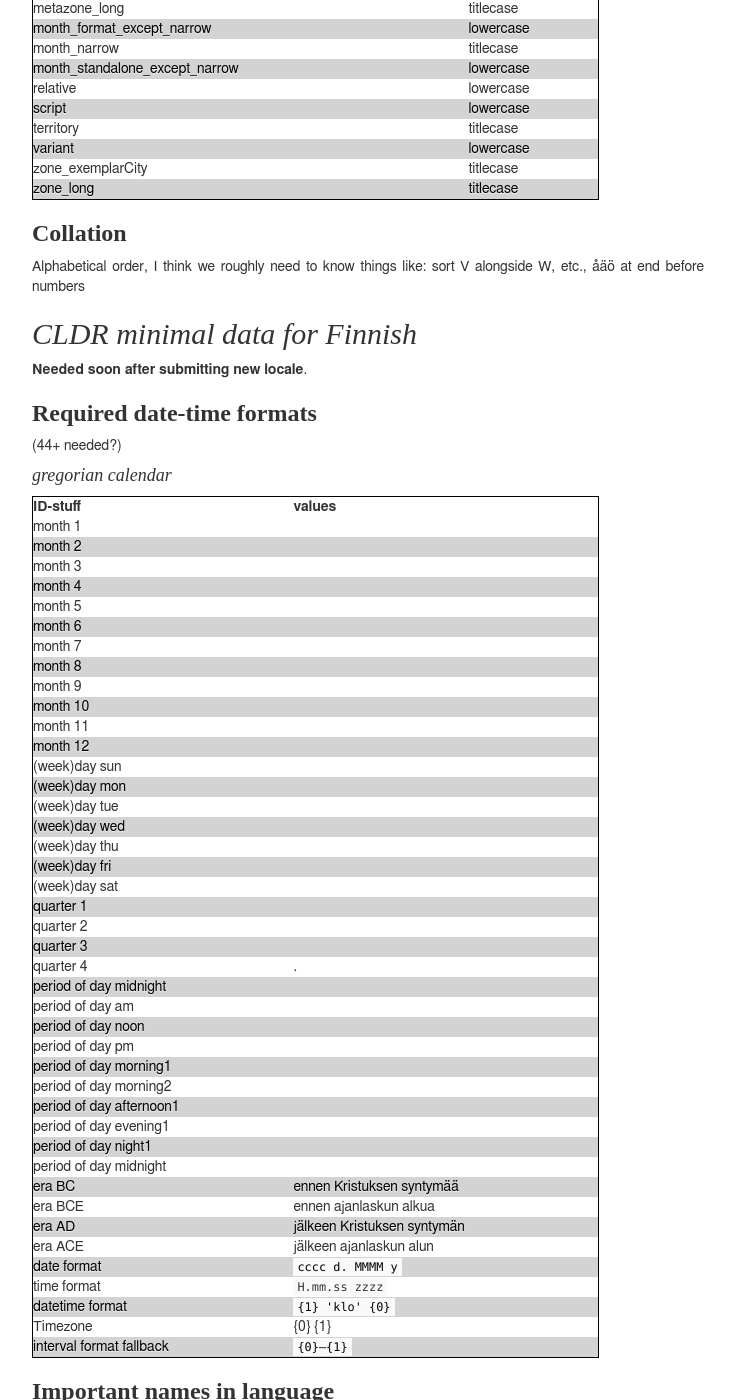
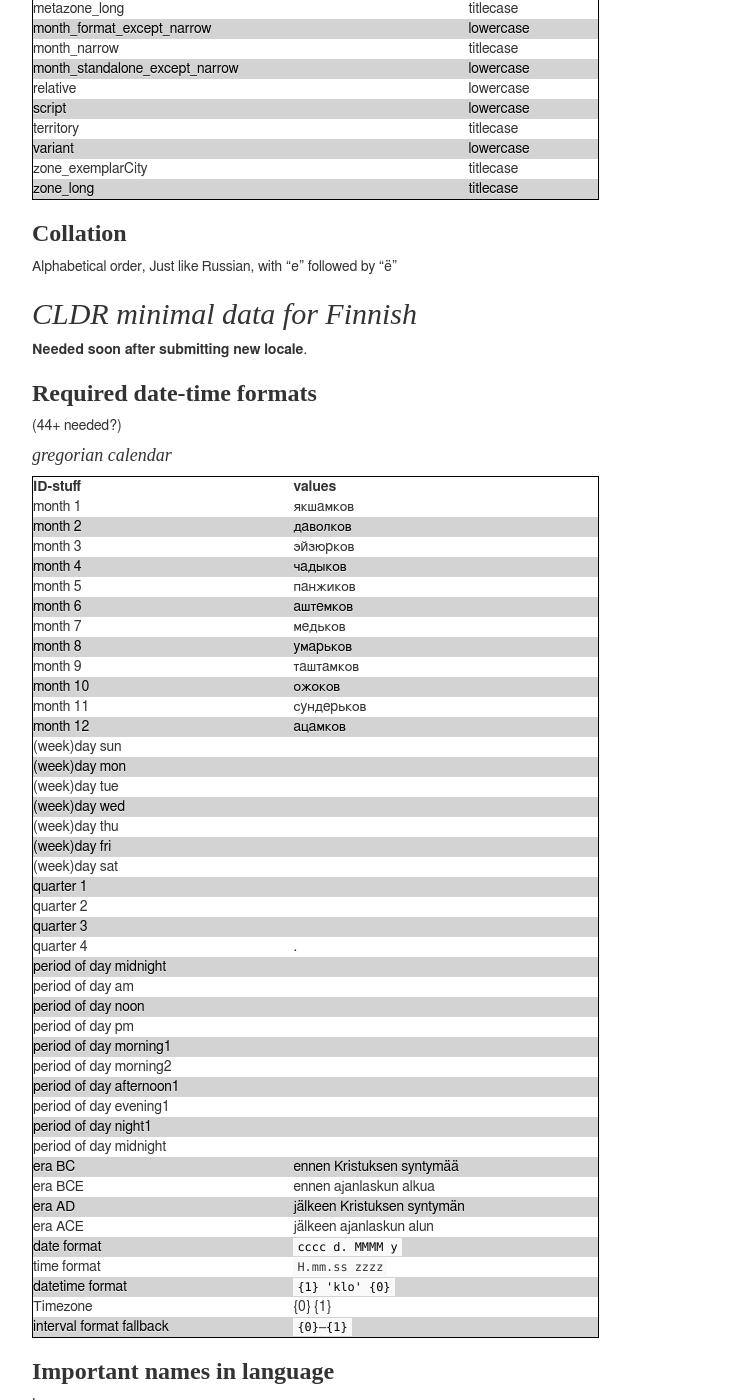
Before and after one commit to acl-sigur/acl-sigur.github.io, a Jekyll site: the page built from cldr/myv.markdown, in a window 1280 px wide and 1400 px high, scrolled down 1016 px. Shown: the whole window, without its empty margins (233-967 px from the left). Built offline with Jekyll 4.4.1, drawn with Linux system fonts in a browser that asks for light colours; some of the changed text lies outside the part shown.

```diff
--- a/cldr/myv.markdown
+++ b/cldr/myv.markdown
@@ -11,7 +11,7 @@ title: "CLDR Erzya"
 | --- | --- |
 | Exemplar sets | ... |
 | main characters | `[а б в г д е ё ж з и й к л м н о п р с т у ф х ц ч ш щ ъ ы ь э ю я]` |
-| auxiliary characters | `[ä ə]` |
+| auxiliary characters | `[є ѕ і ў џ ѣ ѡ ѳ ѵ ѷ җ ҥ ä ə]` |
 | index characters | `[А Б В Г Д Е Ё Ж З И Й К Л М Н О П Р С Т У Ф Х Ц Ч Ш Щ Ъ Ы Ь Э Ю Я]` |
 | numbers characters | `[  , % ‰ + − 0 1 2 3 4 5 6 7 8 9]` |
 | punctuation characters | `[\- ‐ – , ; \: ! ? . … ’ ” » ( ) \[ \] § @ * / \\ \& #]` |
@@ -54,9 +54,7 @@ title: "CLDR Erzya"
 ### Collation
 
 Alphabetical order,
-I think we roughly need to know things like: sort V alongside W, etc., åäö
-at end before numbers
-
+Just like Russian, with "е" followed by "ё"
 
 ## CLDR minimal data for Finnish
 
@@ -70,18 +68,18 @@ at end before numbers
 
 | ID-stuff | values |
 | -------- | ------ |
-| month 1 |  |
-| month 2 | |
-| month 3 | |
-| month 4 | |
-| month 5 | |
-| month 6 | |
-| month 7 | |
-| month 8 | |
-| month 9 | |
-| month 10 |  |
-| month 11 |  |
-| month 12 |  |
+| month 1 | якшамков |
+| month 2 | даволков |
+| month 3 | эйзюрков|
+| month 4 | чадыков |
+| month 5 | панжиков |
+| month 6 | аштемков |
+| month 7 | медьков |
+| month 8 | умарьков |
+| month 9 | таштамков |
+| month 10 | ожоков |
+| month 11 | сундерьков |
+| month 12 | ацамков |
 | (week)day sun | |
 | (week)day mon | |
 | (week)day tue | |
```
Also changed, not shown: other parts of cldr/myv.markdown (+6 -3 lines).
